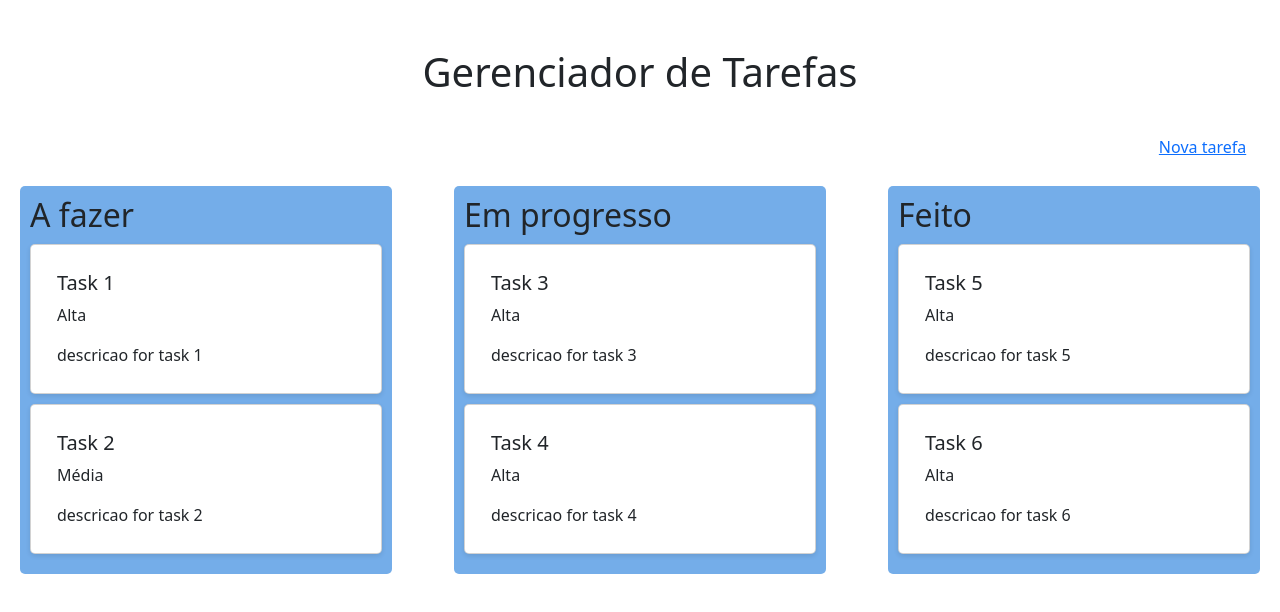
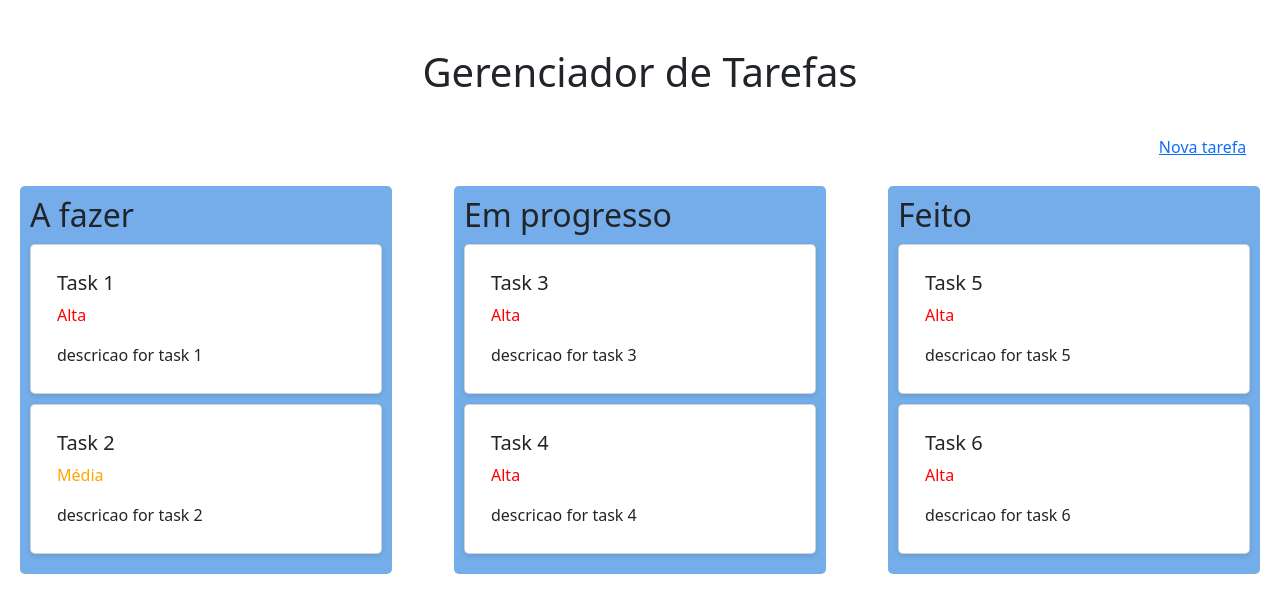
Before and after one commit to pablodepine/task-manager, an Angular app: page /home in a window 1280 px wide. Shown: the top 612 px of the page. Built offline with nearby package versions, Linux system fonts and the light colour scheme.

Commit message:
feat: ajuste de cores das prioridades

```diff
--- a/src/app/pages/home/home.component.html
+++ b/src/app/pages/home/home.component.html
@@ -18,7 +18,16 @@
         <div class="card" *ngFor="let card of column.cards" cdkDrag>
           <div class="card-body">
             <h5 class="card-title">{{ card.titulo }}</h5>
-            <p class="card-text">{{ card.prioridade }}</p>
+            <p
+              class="card-text"
+              [ngClass]="{
+                'prioridade-alta': card.prioridade === 'Alta',
+                'prioridade-media': card.prioridade === 'Média',
+                'prioridade-baixa': card.prioridade === 'Baixa'
+              }"
+            >
+              {{ card.prioridade }}
+            </p>
             <p class="card-text">{{ card.descricao }}</p>
           </div>
         </div>
--- a/src/app/pages/home/home.component.scss
+++ b/src/app/pages/home/home.component.scss
@@ -18,6 +18,18 @@ section {
 .nova-tarefa-button {
   float: right;
   margin-right: 1.3rem;
+}
+
+.prioridade-alta {
+  color: red;
+}
+
+.prioridade-media {
+  color: orange;
+}
+
+.prioridade-baixa {
+  color: green;
 }
 
 .board {
```
